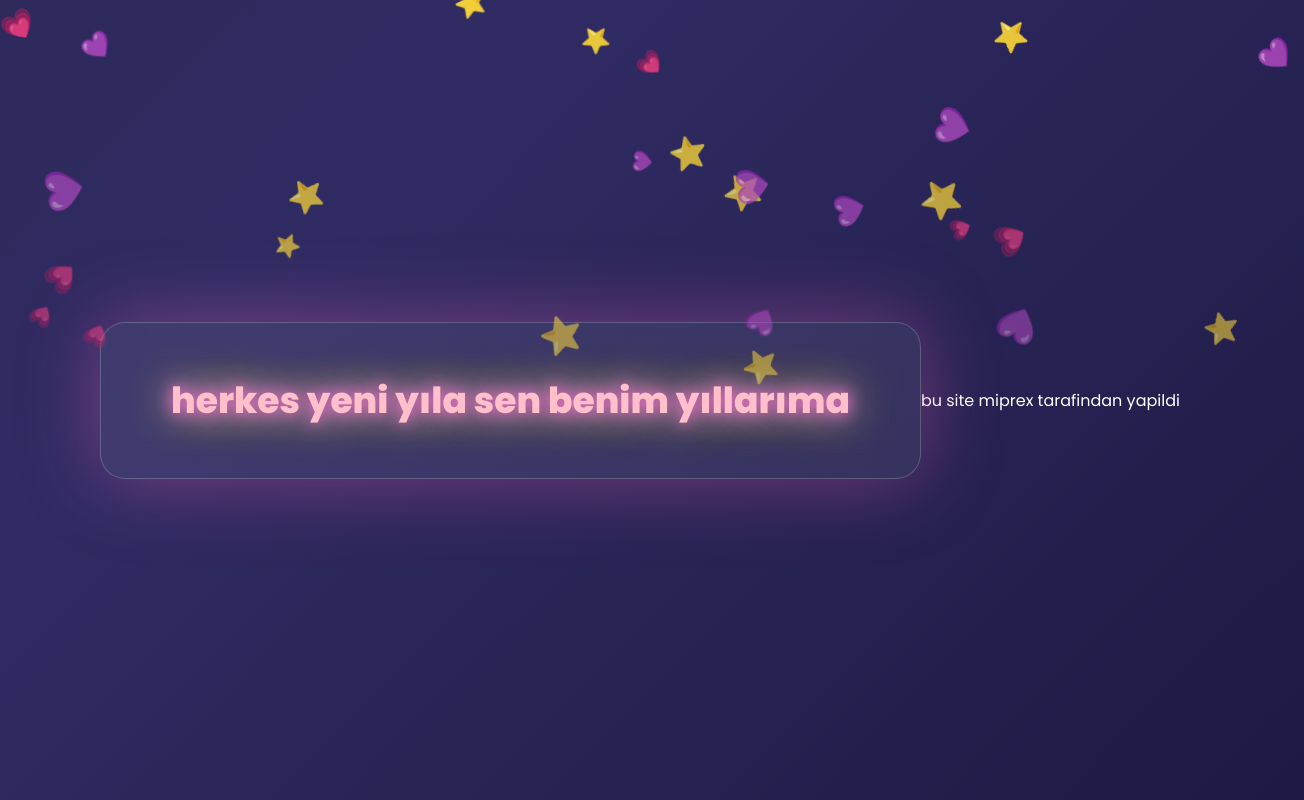
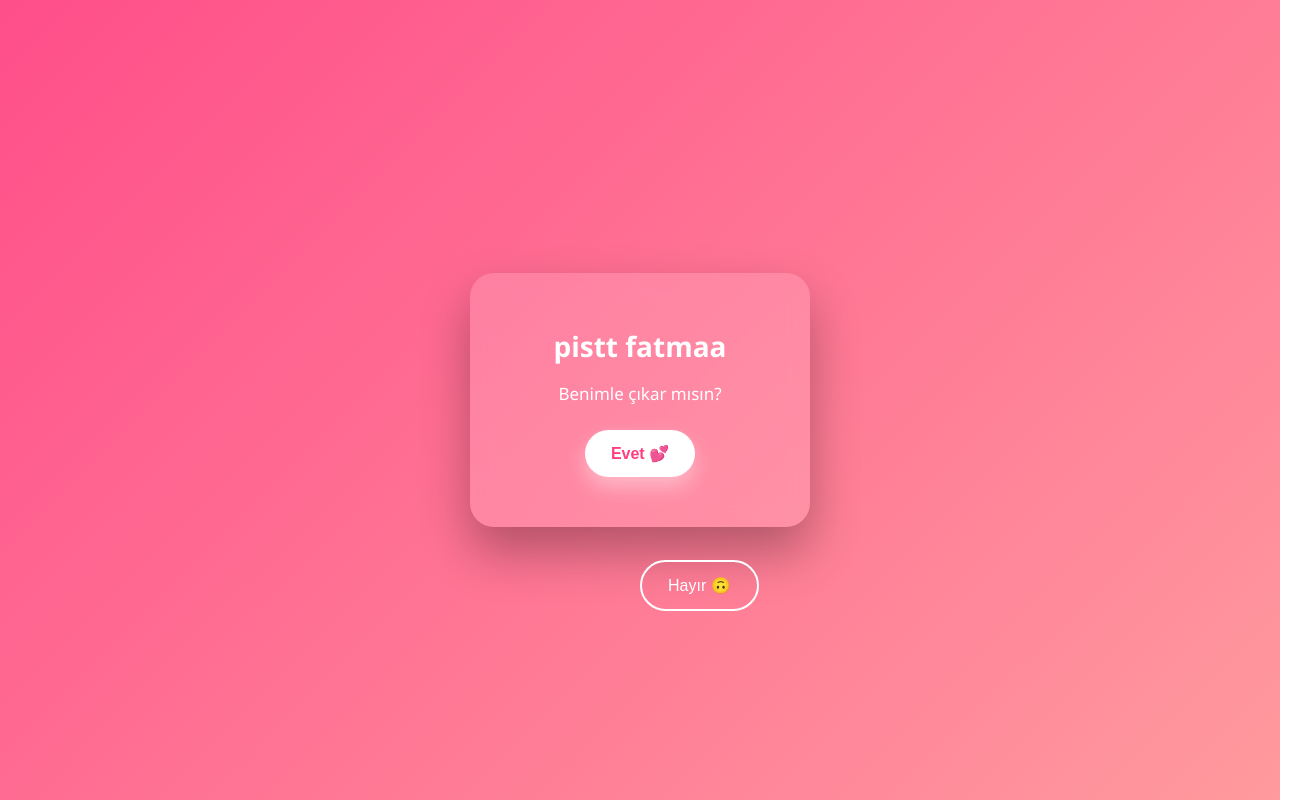
Before and after one commit to Miprexorj/yilbasi, a plain HTML site: page index.html in a window 1280 px wide. Shown: the whole page, 1304 px wide, since content can reach past the window. Drawn offline with Linux system fonts and the light colour scheme.

Commit message:
Update index.html

```diff
--- a/index.html
+++ b/index.html
@@ -2,116 +2,169 @@
 <html lang="tr">
 <head>
 <meta charset="UTF-8">
-<title>Yeni Yıl</title>
+<meta name="viewport" content="width=device-width, initial-scale=1.0">
+<title>Bir Sorum Var 💖</title>
 
 <style>
-@import url('https://fonts.googleapis.com/css2?family=Poppins:wght@400;600;800&display=swap');
+    * { box-sizing: border-box; }
 
-*{
-  margin:0;
-  padding:0;
-  box-sizing:border-box;
+    body {
+        margin: 0;
+        height: 100vh;
+        background: linear-gradient(135deg, #ff4e8a, #ff9a9e);
+        display: flex;
+        justify-content: center;
+        align-items: center;
+        font-family: 'Segoe UI', sans-serif;
+        overflow: hidden;
+        color: #fff;
     }
 
-body{
-  height:100vh;
-  overflow:hidden;
-  display:flex;
-  justify-content:center;
-  align-items:center;
-  font-family:'Poppins', sans-serif;
-  background:linear-gradient(-45deg,#0f0c29,#302b63,#24243e,#5f2c82);
-  background-size:400% 400%;
-  animation:bg 12s ease infinite;
+    .card {
+        background: rgba(255,255,255,0.15);
+        backdrop-filter: blur(12px);
+        border-radius: 24px;
+        padding: 35px;
+        text-align: center;
+        box-shadow: 0 25px 50px rgba(0,0,0,0.3);
+        max-width: 340px;
+        width: 90%;
+        z-index: 2;
     }
 
-/* ARKA PLAN ANİMASYONU */
-@keyframes bg{
-  0%{background-position:0% 50%}
-  50%{background-position:100% 50%}
-  100%{background-position:0% 50%}
+    h1 {
+        font-size: 28px;
+        margin-bottom: 10px;
     }
 
-/* CAM KART */
-.card{
-  padding:50px 70px;
-  border-radius:25px;
-  background:rgba(255,255,255,0.08);
-  backdrop-filter:blur(18px);
-  -webkit-backdrop-filter:blur(18px);
-  border:1px solid rgba(255,255,255,0.2);
-  box-shadow:0 0 80px rgba(255,110,199,0.35);
-  animation:float 6s ease-in-out infinite;
+    p {
+        font-size: 17px;
+        margin-bottom: 25px;
     }
 
-/* YAZI */
-.text{
-  font-size:36px;
-  font-weight:700;
-  text-align:center;
-  color: pink;
-  text-shadow:
-    0 0 15px #ff6ec7,
-    0 0 30px #b388ff,
-    0 0 45px #ffd700;
-  animation:glow 3s ease-in-out infinite alternate;
+    button {
+        padding: 14px 26px;
+        font-size: 16px;
+        border: none;
+        border-radius: 30px;
+        cursor: pointer;
+        transition: 0.3s;
     }
 
-  to{
-    text-shadow:
-      0 0 20px #ff9ad5,
-      0 0 40px #c9a3ff,
-      0 0 60px #fff3a0;
+    #yes {
+        background: #fff;
+        color: #ff3f7f;
+        font-weight: bold;
+        box-shadow: 0 10px 20px rgba(255,255,255,0.4);
+    }
+
+    #yes:hover {
+        transform: scale(1.12);
+    }
+
+    #no {
+        background: transparent;
+        border: 2px solid #fff;
+        color: #fff;
+        position: absolute;
+        z-index: 3;
+    }
+
+    .heart {
+        position: absolute;
+        font-size: 22px;
+        animation: float 4s linear infinite;
+        opacity: 0.9;
+    }
+
+    @keyframes float {
+        from {
+            transform: translateY(0) scale(1);
+            opacity: 1;
+        }
+        to {
+            transform: translateY(-900px) scale(1.6);
+            opacity: 0;
         }
     }
 
-/* KART HAREKET */
-@keyframes float{
-  0%,100%{transform:translateY(0)}
-  50%{transform:translateY(-15px)}
-}
-
-/* PARÇACIKLAR */
-span{
-  position:absolute;
-  bottom:-50px;
-  font-size:22px;
-  animation:fly linear infinite;
-  opacity:0.8;
-}
-
-@keyframes fly{
-  from{
-    transform:translateY(0) rotate(0deg);
-    opacity:0;
-  }
-  to{
-    transform:translateY(-110vh) rotate(360deg);
-    opacity:1;
-  }
+    .message {
+        margin-top: 15px;
+        font-size: 14px;
+        opacity: 0.9;
     }
 </style>
 </head>
+
 <body>
 
 <div class="card">
-  <div class="text">
-    herkes yeni yıla sen benim yıllarıma
+    <h1> pistt fatmaa</h1>
+    <p>Benimle çıkar mısın?</p>
+    <button id="yes">Evet 💕</button>
+    <div class="message" id="msg"></div>
 </div>
-</div>
-  <footer style="color: #fff">
-    bu site miprex tarafindan yapildi
-  </footer>
+
+<button id="no">Hayır 🙃</button>
 
 <script>
-const icons = ["💗","💜","⭐"];
-for(let i=0;i<30;i++){
-  let s = document.createElement("span");
-  s.innerText = icons[Math.floor(Math.random()*icons.length)];
-  s.style.left = Math.random()*100 + "vw";
-  s.style.animationDuration = (5 + Math.random()*5) + "s";
-  s.style.fontSize = (18 + Math.random()*20) + "px";
-  document.body.appendChild(s);
+    const noBtn = document.getElementById("no");
+    const yesBtn = document.getElementById("yes");
+    const msg = document.getElementById("msg");
+
+    let kacis = 0;
+
+    const mesajlar = [
+        "😏 Emin misin?",
+        "😌 Bir daha düşün bence",
+        "😳 Merti mi kiracan",
+        "🥺 Kalbim kırılıyor bak",
+        "💘 Tamam tamam… ama seni seviyorum"
+    ];
+
+    noBtn.style.top = "70%";
+    noBtn.style.left = "50%";
+
+    noBtn.addEventListener("click", () => {
+        kacis++;
+
+        const x = Math.random() * (window.innerWidth - 120);
+        const y = Math.random() * (window.innerHeight - 60);
+
+        noBtn.style.left = x + "px";
+        noBtn.style.top = y + "px";
+
+        msg.textContent = mesajlar[Math.min(kacis - 1, mesajlar.length - 1)];
+
+        if (kacis >= 5) {
+            noBtn.style.display = "none";
+            kalpYagmuru(40);
+            msg.textContent = "💖 Sanırım cevap belli 😍";
+        }
+    });
+
+    yesBtn.addEventListener("click", () => {
+        document.body.innerHTML = `
+            <h1 style="font-size:42px;text-align:center;">
+                💖 YAAA EVET 💖<br>
+                Dünyanın en güzel kararı 😍
+            </h1>
+        `;
+        kalpYagmuru(60);
+    });
+
+    function kalpYagmuru(adet) {
+        for (let i = 0; i < adet; i++) {
+            const heart = document.createElement("div");
+            heart.className = "heart";
+            heart.innerHTML = "💖";
+            heart.style.left = Math.random() * window.innerWidth + "px";
+            heart.style.bottom = "-20px";
+            heart.style.animationDuration = (Math.random() * 3 + 2) + "s";
+            document.body.appendChild(heart);
+
+            setTimeout(() => heart.remove(), 5000);
+        }
     }
 </script>
 
```
Lines whose indentation alone changed are shown as unchanged.
